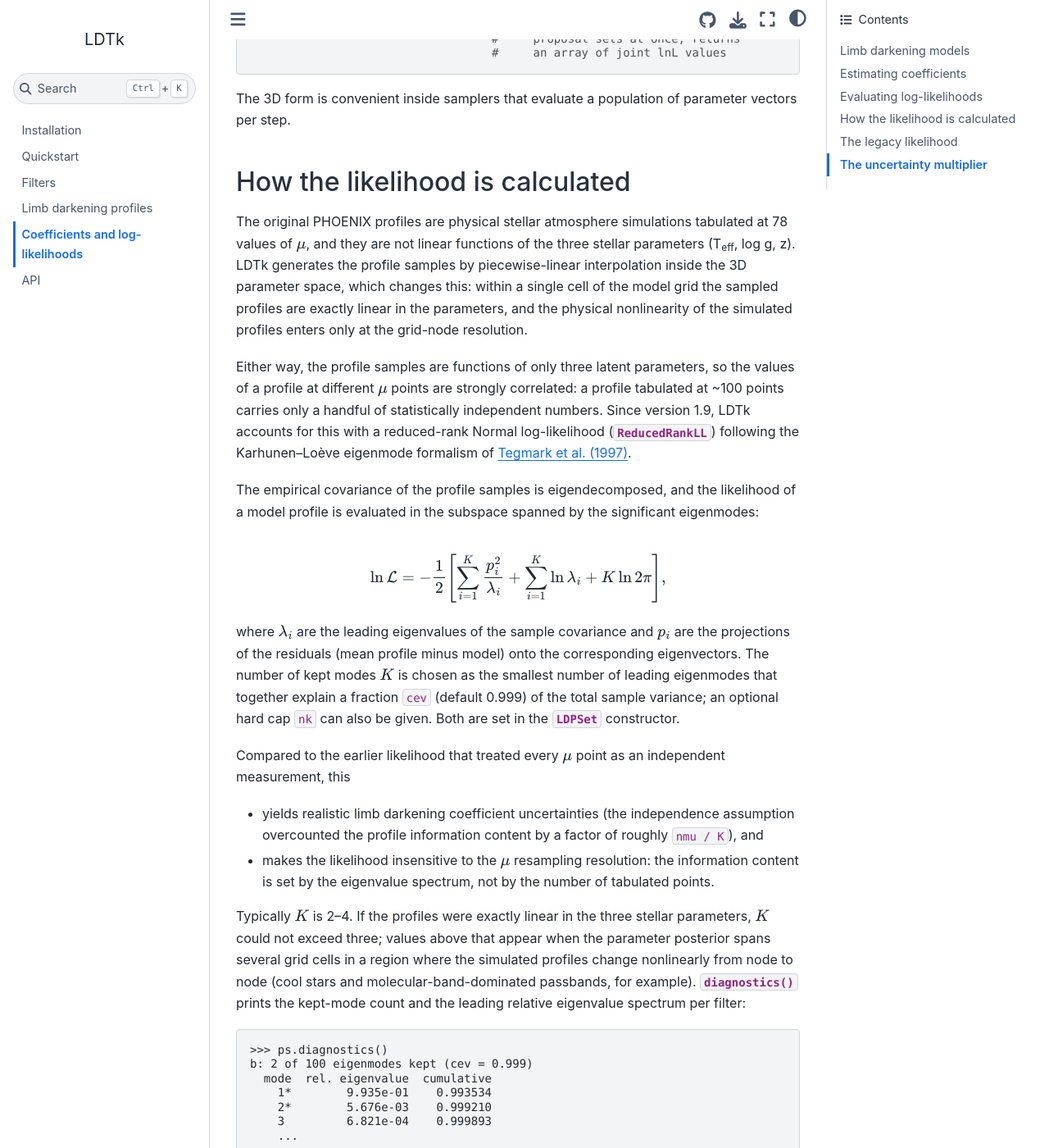
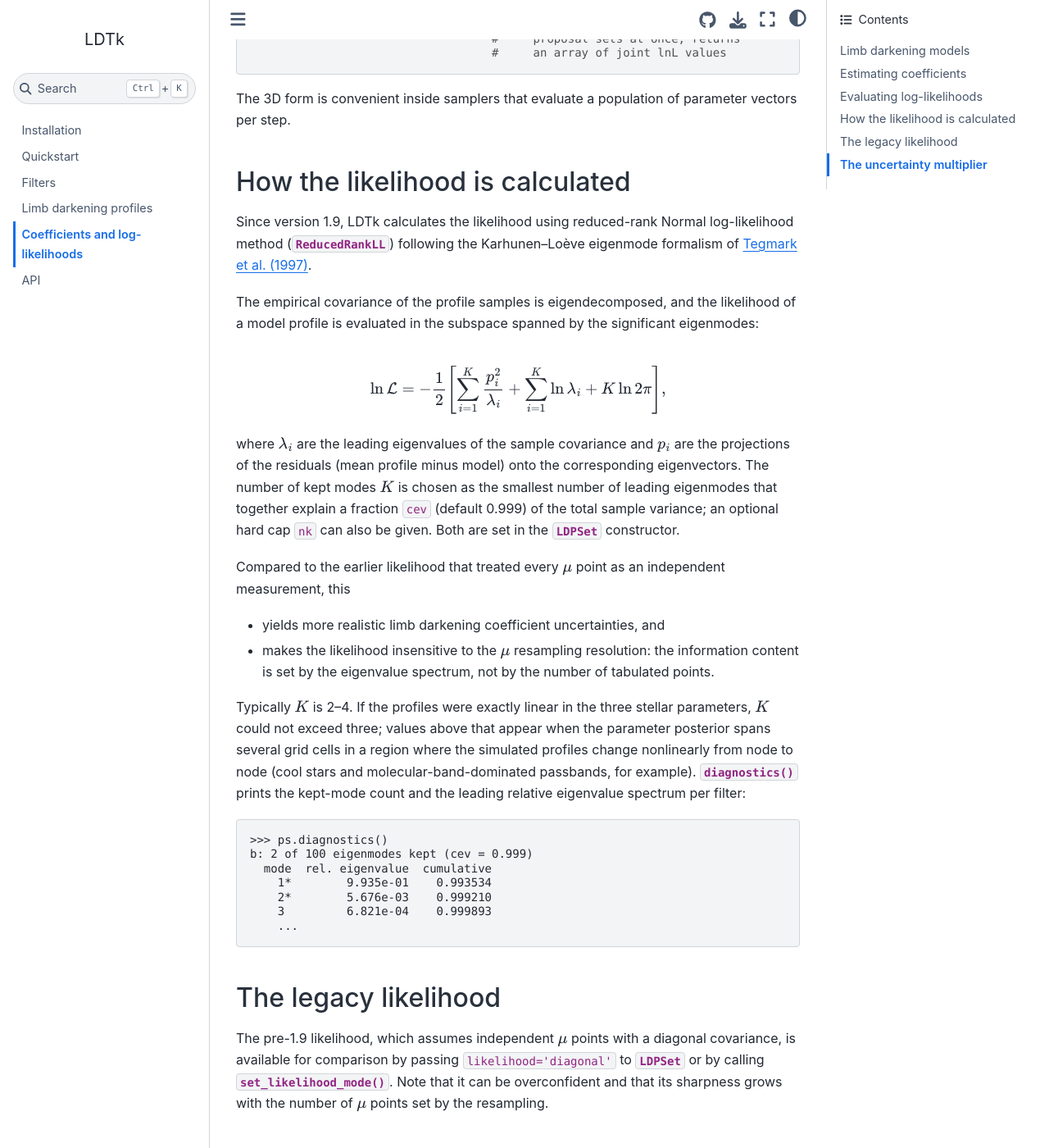
Before and after one commit to hpparvi/ldtk, a Sphinx documentation site: the page built from docs/source/likelihoods.rst, in a window 1280 px wide and 1400 px high, scrolled down 1220 px. Shown: the whole window at 82% size. Built offline with Sphinx 7.4.7 and the Sphinx Book theme 1.1.4, drawn with Linux system fonts in a browser that asks for light colours; some of the changed text lies outside the part shown.

Commit message:
Continued documentation cleanup.

```diff
--- a/docs/source/likelihoods.rst
+++ b/docs/source/likelihoods.rst
@@ -58,21 +58,9 @@ parameter vectors per step.
 How the likelihood is calculated
 --------------------------------
 
-The original PHOENIX profiles are physical stellar atmosphere simulations
-tabulated at 78 values of :math:`\mu`, and they are not linear functions of
-the three stellar parameters (T\ :sub:`eff`, log g, z). LDTk generates the
-profile samples by piecewise-linear interpolation inside the 3D parameter
-space, which changes this: within a single cell of the model grid the sampled
-profiles are exactly linear in the parameters, and the physical nonlinearity
-of the simulated profiles enters only at the grid-node resolution.
-
-Either way, the profile samples are functions of only three latent
-parameters, so the values of a profile at different :math:`\mu` points are
-strongly correlated: a profile tabulated at ~100 points carries only a
-handful of statistically independent numbers. Since version 1.9, LDTk
-accounts for this with a reduced-rank Normal log-likelihood
-(:class:`~ldtk.loglikelihood.ReducedRankLL`) following the Karhunen–Loève
-eigenmode formalism of `Tegmark et al. (1997)
+Since version 1.9, LDTk calculates the likelihood using reduced-rank Normal
+log-likelihood method (:class:`~ldtk.loglikelihood.ReducedRankLL`) following
+the Karhunen–Loève eigenmode formalism of `Tegmark et al. (1997)
 <https://ui.adsabs.harvard.edu/abs/1997ApJ...480...22T/>`_.
 
 The empirical covariance of the profile samples is eigendecomposed, and the
@@ -96,9 +84,7 @@ variance; an optional hard cap ``nk`` can also be given. Both are set in the
 Compared to the earlier likelihood that treated every :math:`\mu` point as an
 independent measurement, this
 
-* yields realistic limb darkening coefficient uncertainties (the independence
-  assumption overcounted the profile information content by a factor of
-  roughly ``nmu / K``), and
+* yields more realistic limb darkening coefficient uncertainties, and
 * makes the likelihood insensitive to the :math:`\mu` resampling resolution:
   the information content is set by the eigenvalue spectrum, not by the
   number of tabulated points.
@@ -127,9 +113,8 @@ The legacy likelihood
 The pre-1.9 likelihood, which assumes independent :math:`\mu` points with a
 diagonal covariance, is available for comparison by passing
 ``likelihood='diagonal'`` to :class:`~ldtk.ldtk.LDPSet` or by calling
-:meth:`~ldtk.ldtk.LDPSet.set_likelihood_mode`. Note that it is overconfident
-by a large factor and that its sharpness grows with the number of
-:math:`\mu` points set by the resampling.
+:meth:`~ldtk.ldtk.LDPSet.set_likelihood_mode`. Note that it can be overconfident
+and that its sharpness grows with the number of :math:`\mu` points set by the resampling.
 
 The uncertainty multiplier
 --------------------------
```
